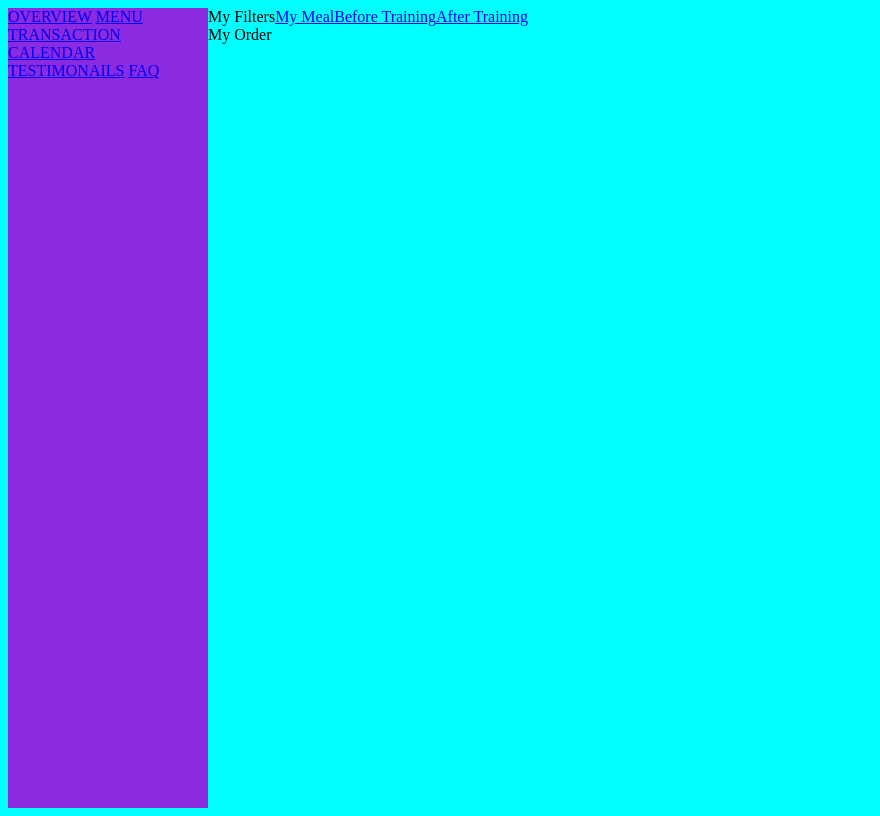
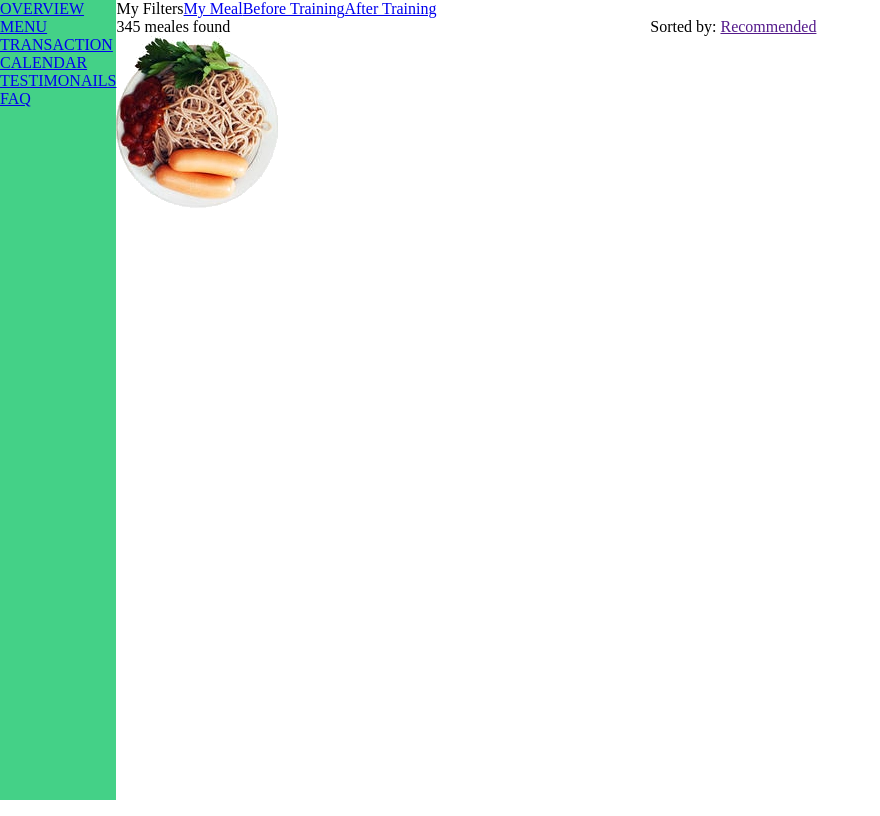
Before and after one commit to NataljaDm/Namu-darbas-Food-Delivery-Platform, a website: page index.html in a window 1280 px wide. Shown: the top 816 px of the page, without its empty margins (0-880 px from the left). Drawn offline with Linux system fonts and the light colour scheme.

Commit message:
pagrindinis turinis foto

```diff
--- /dev/null
+++ b/css/base/base.css
@@ -0,0 +1,24 @@
+body,
+body * {
+    margin: 0;
+    padding: 0;
+
+}
+
+:root {
+    --main-color: #44d187;
+    --secondary-color: #fafafa;
+    --product1: #e5bde5;
+    --product2: #f7f2e4;
+    --product3: #def7f7;
+    --product4: #e4f7f7;
+    --product5: #eff7dd;
+    --product6: #edf3f7;
+    --product7: #f7ecec;
+    --product8: #f7f7dc;
+    --product9: #f7ebf7;
+  }
+
+  body {
+    font-family: Ubuntu;
+  }
--- a/css/base/layout.css
+++ b/css/base/layout.css
@@ -1,19 +1,52 @@
 body {
-    display: flex;
     flex-direction: row;
     width: 1400px;
-    background-color: aqua;
 }
 .nav-bar {
     width: 200px;
-    background-color: blueviolet;
+    margin: 0;
 }
 nav {
+    display: flex;
+    flex-direction: column;
     float: left;
     background-color: var(--main-color);
     height: 100vh;
 }
+
 .head {
     display: flex;
     flex-direction: row;
 }
+main {
+    margin: 0;
+
+}
+
+
+.text {
+    display: flex;
+    justify-content: space-between;
+    flex-wrap: wrap;
+    align-items: center;
+    width: 50%;
+
+}
+
+.container{
+
+}
+.columm {
+    width: 60%;
+    float: left;
+
+}
+.second-columm {
+    width: 30%;
+   float: right;
+
+}
+.order {
+    display: inline-block;
+    float: right;
+}
--- a/css/pages/home.css
+++ b/css/pages/home.css
@@ -1 +1,2 @@
 @import "../base/layout.css";
+@import "../base/base.css"
--- a/index.html
+++ b/index.html
@@ -35,21 +35,36 @@
 
         </header>
 
-        <Section class="first columm">
-            <div>
+        <Section>
+            <div class="text">
+             <p>345 meales found</p>
+             <p>Sorted by: <a href="">Recommended</a> </p>
+            </div>
+       </Section>
+
+        <section class="container">
+            <div class="columm">
+              <div class="Food-container">
+
+                <img src="./img/food-1.webp" alt="">
 
             </div>
 
-        </Section>
+        </section>
+
+        <section class="columm second-columm">
+                <div class="order">
+                    My order
+                </div>
+
+        </section>
+
+     </div>
 
 
-        <section class="second columm">
-            <div>
-                My Order
-            </div>
 
-        </section>
-        </Main>
+
+    </Main>
 
 </body>
 </html>
```
Also changed, not shown: img/food-1.webp (added), img/food-10.webp (added), img/food-2.webp (added), img/food-3.webp (added), img/food-4.webp (added), img/food-5.webp (added), img/food-6.webp (added), img/food-7.webp (added), img/food-8.webp (added), img/food-9.webp (added), img/user.png (added), img/visa.webp (added).
